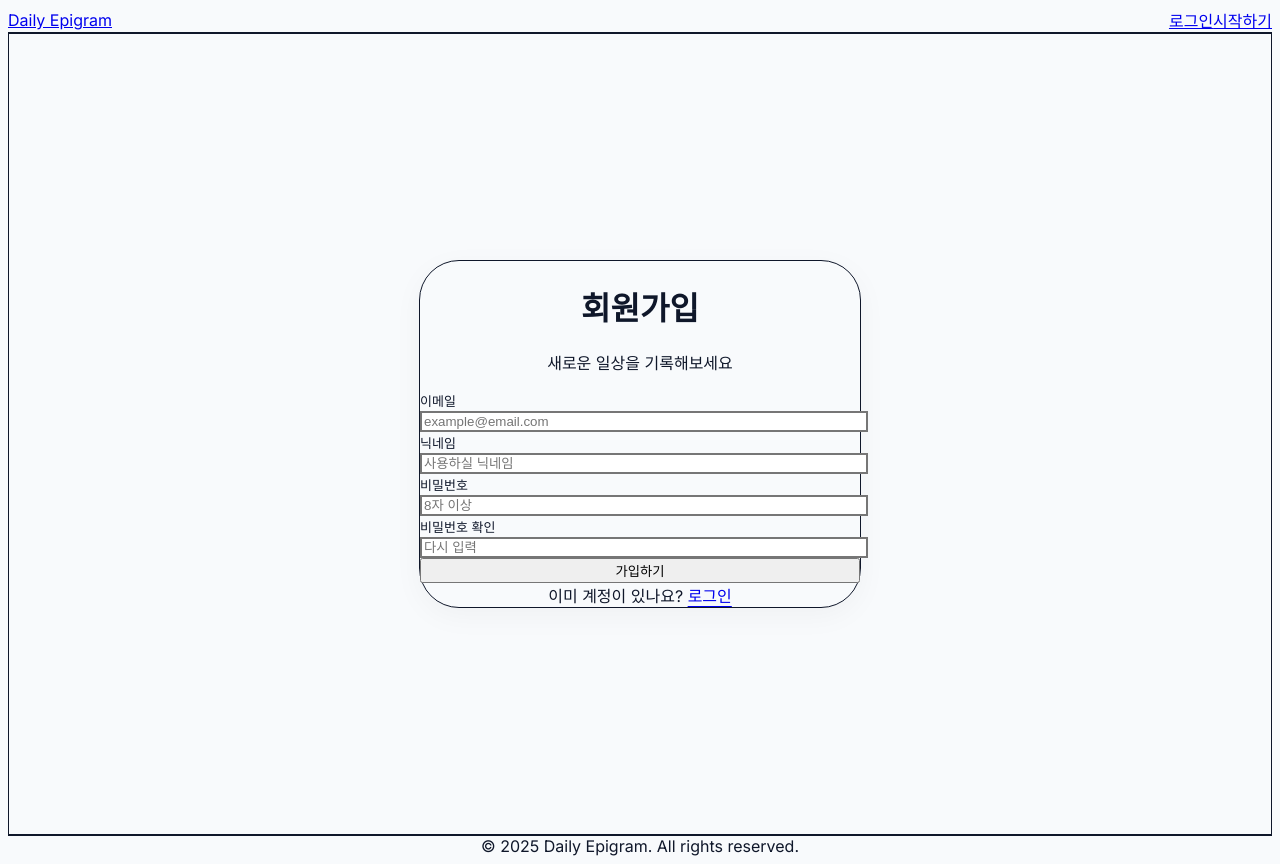
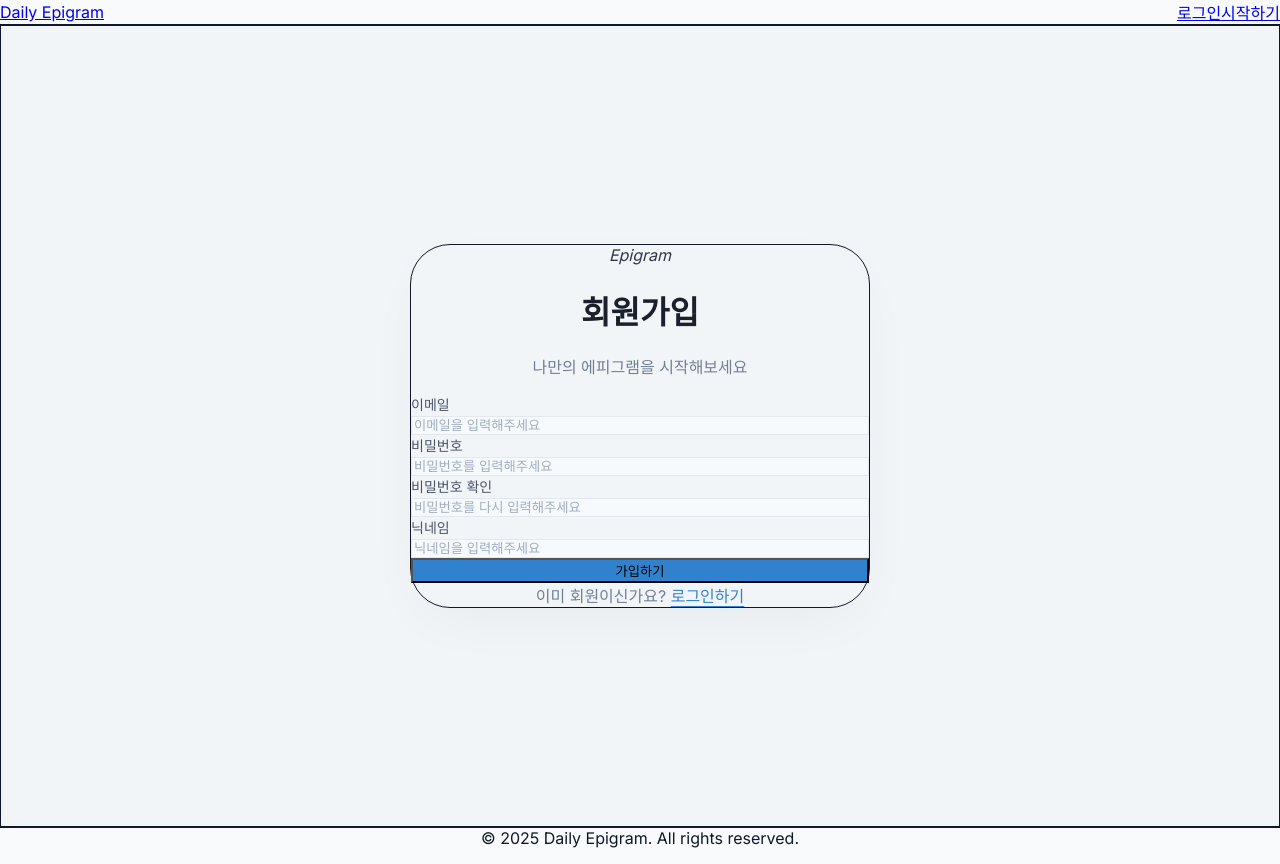
Before and after one commit to GODJINYOUNG/daily-epigram, a Next.js app: page /signup in a window 1280 px wide. Built offline with nearby package versions, Linux system fonts and the light colour scheme.

Commit message:
style: 글로벌 스타일 최적화 및 디자인 깨짐 수정 완료

```diff
--- a/src/app/(auth)/signup/page.tsx
+++ b/src/app/(auth)/signup/page.tsx
@@ -5,16 +5,21 @@ import Link from "next/link";
 
 export default function SignUpPage() {
   return (
-    <div className="flex min-h-screen items-center justify-center bg-[#F8FAFC] p-6">
-      {/* 카드: 그림자를 더 부드럽게(soft shadow) 수정 */}
-      <div className="w-full max-w-[440px] rounded-[2.5rem] bg-white p-12 shadow-[0_8px_30px_rgb(0,0,0,0.04)] border border-slate-100">
-        {/* 헤더: 텍스트 크기와 굵기 강조 */}
+    <div className="flex min-h-screen items-center justify-center bg-[#F2F5F8] p-6">
+      {/* 카드 컨테이너: 배경과 확실히 분리되도록 그림자와 테두리 적용 */}
+      <div className="w-full max-w-[460px] rounded-[40px] bg-white p-12 shadow-[0_20px_60px_-15px_rgba(0,0,0,0.05)] border border-white">
+        {/* 상단 로고 및 타이틀 */}
         <div className="mb-12 text-center">
-          <h1 className="text-3xl font-black text-slate-900 tracking-tight">
+          <div className="flex justify-center mb-6">
+            <span className="text-2xl font-black text-[#2D3748] tracking-tighter italic">
+              Epigram
+            </span>
+          </div>
+          <h1 className="text-3xl font-extrabold text-[#1A202C] tracking-tight">
             회원가입
           </h1>
-          <p className="mt-3 text-slate-400 font-medium">
-            새로운 일상을 기록해보세요
+          <p className="mt-3 text-[#718096] font-medium">
+            나만의 에피그램을 시작해보세요
           </p>
         </div>
 
@@ -23,43 +28,51 @@ export default function SignUpPage() {
             {
               label: "이메일",
               type: "email",
-              placeholder: "example@email.com",
+              placeholder: "이메일을 입력해주세요",
             },
-            { label: "닉네임", type: "text", placeholder: "사용하실 닉네임" },
-            { label: "비밀번호", type: "password", placeholder: "8자 이상" },
+            {
+              label: "비밀번호",
+              type: "password",
+              placeholder: "비밀번호를 입력해주세요",
+            },
             {
               label: "비밀번호 확인",
               type: "password",
-              placeholder: "다시 입력",
+              placeholder: "비밀번호를 다시 입력해주세요",
+            },
+            {
+              label: "닉네임",
+              type: "text",
+              placeholder: "닉네임을 입력해주세요",
             },
           ].map((field) => (
             <div key={field.label} className="space-y-2">
-              <label className="ml-1 text-[13px] font-bold text-slate-700 uppercase tracking-wider">
+              <label className="ml-1 text-[14px] font-bold text-[#4A5568]">
                 {field.label}
               </label>
               <input
                 type={field.type}
                 placeholder={field.placeholder}
-                className="w-full h-14 rounded-2xl border-2 border-slate-50 bg-slate-50 px-5 text-slate-900 placeholder:text-slate-300 outline-none transition-all focus:border-blue-500 focus:bg-white focus:ring-4 focus:ring-blue-50/50"
+                className="w-full h-15 rounded-2xl border border-[#E2E8F0] bg-[#F7FAFC] px-6 text-[#1A202C] placeholder:text-[#A0AEC0] outline-none transition-all focus:border-[#3182CE] focus:bg-white focus:ring-4 focus:ring-[#3182ce1a]"
               />
             </div>
           ))}
 
-          {/* 버튼: 높이를 키우고 색감을 더 선명하게 */}
-          <button className="mt-6 w-full h-15 rounded-2xl bg-blue-600 py-4 text-lg font-bold text-white shadow-xl shadow-blue-100 transition-all hover:bg-blue-700 hover:-translate-y-0.5 active:scale-95">
+          {/* 가입하기 버튼: 이미지의 시그니처 블루 컬러 적용 */}
+          <button className="mt-6 w-full h-16 rounded-2xl bg-[#3182CE] text-lg font-bold text-white shadow-lg shadow-[#3182ce33] transition-all hover:bg-[#2B6CB0] hover:-translate-y-0.5 active:scale-95">
             가입하기
           </button>
         </form>
 
         <div className="mt-10 text-center">
-          <span className="text-sm text-slate-400 font-medium">
-            이미 계정이 있나요?{" "}
+          <span className="text-sm text-[#718096] font-medium">
+            이미 회원이신가요?{" "}
           </span>
           <Link
             href="/login"
-            className="text-sm font-bold text-blue-600 hover:text-blue-700 underline-offset-4 hover:underline"
+            className="text-sm font-bold text-[#3182CE] hover:underline underline-offset-4"
           >
-            로그인
+            로그인하기
           </Link>
         </div>
       </div>
--- a/src/app/globals.css
+++ b/src/app/globals.css
@@ -2,28 +2,39 @@
 @tailwind components;
 @tailwind utilities;
 
-/* Next.js 기본 배경색 초기화 및 폰트 설정 */
 :root {
-  --foreground-rgb: 15, 23, 42; /* slate-900 */
-  --background-rgb: 248, 250, 252; /* slate-50 */
+  --background: #f8fafc;
+  --foreground: #0f172a;
 }
 
-/* 시스템 설정에 따른 다크모드 강제 적용 해제 */
 @media (prefers-color-scheme: dark) {
   :root {
-    --foreground-rgb: 15, 23, 42;
-    --background-rgb: 248, 250, 252;
+    --background: #f8fafc;
+    --foreground: #0f172a;
   }
 }
 
 body {
-  color: rgb(var(--foreground-rgb));
-  background: rgb(var(--background-rgb));
+  color: var(--foreground);
+  background: var(--background);
+  font-family: -apple-system, BlinkMacSystemFont, "Segoe UI", Roboto,
+    "Helvetica Neue", Arial, sans-serif;
   -webkit-font-smoothing: antialiased;
   -moz-osx-font-smoothing: grayscale;
+  margin: 0;
+  padding: 0;
 }
 
-/* 부드러운 스크롤 */
-html {
-  scroll-behavior: smooth;
+@layer base {
+  input {
+    @apply outline-none transition-all;
+  }
+
+  button {
+    @apply transition-all active:scale-95;
+  }
 }
+
+* {
+  box-sizing: border-box;
+}
```
